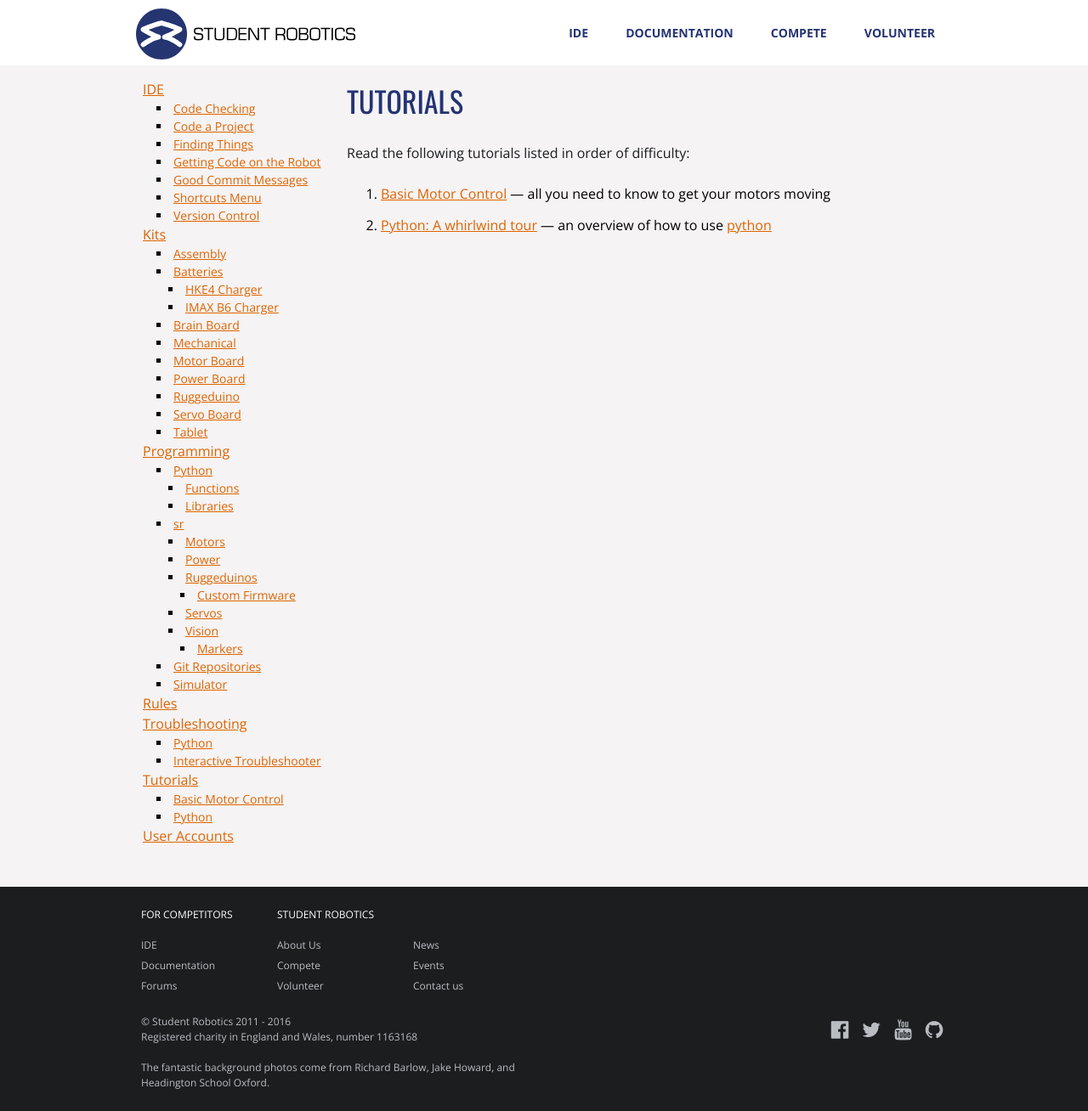
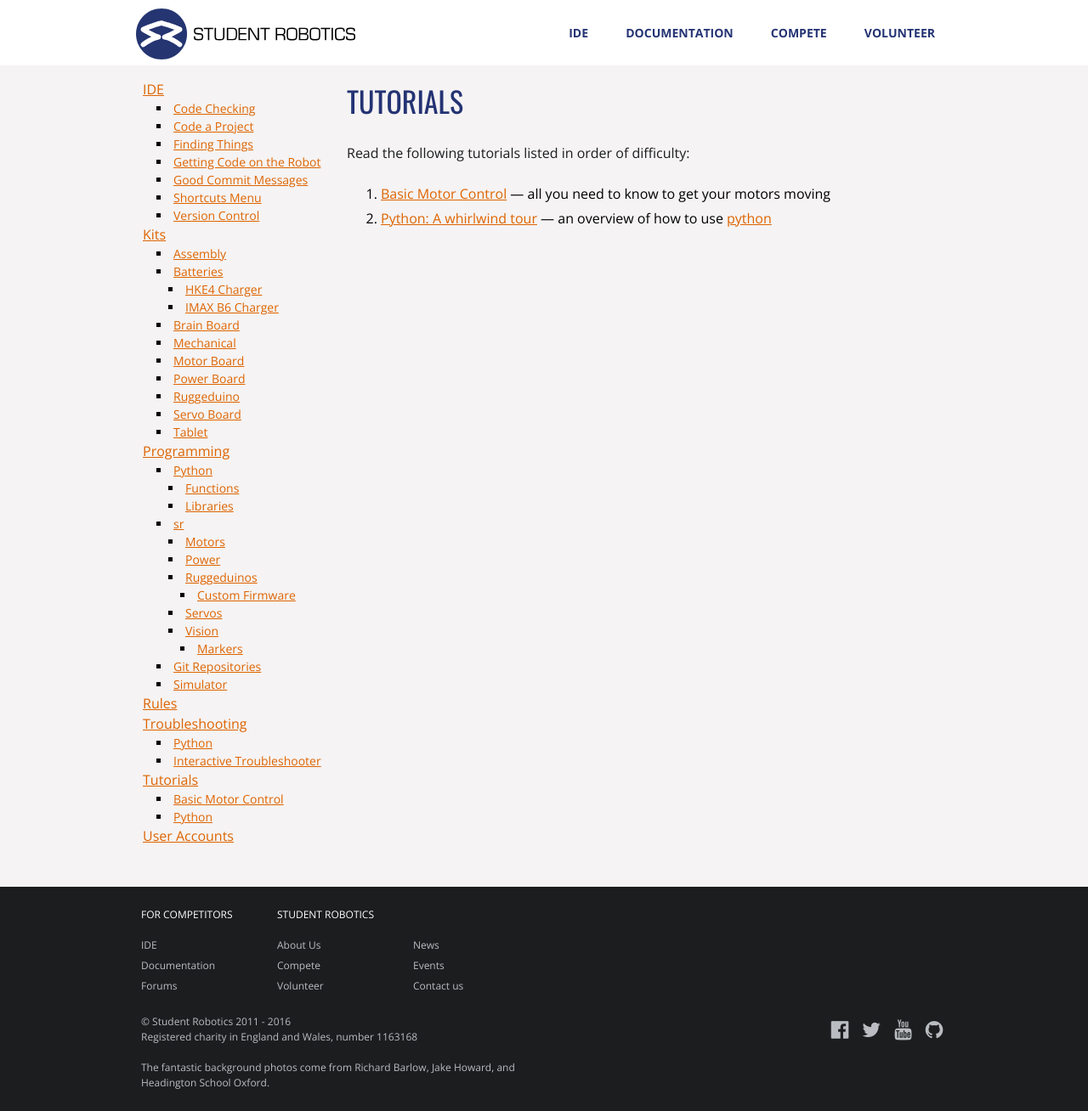
Before and after one commit to srobo/docs, a Jekyll site: the page built from tutorials/index.md, in a window 1280 px wide. Shown: the whole page at 85% size. Built offline with Jekyll 4.4.1, drawn with Linux system fonts in a browser that asks for light colours; nearby versions of some CDN libraries; comment, search, counter and statistics services are not loaded.

Commit message:
Compress lists a bit
Change-Id: Iaeafbafefbe2b18b346252b441e9af73da4aa234

```diff
--- a/_sass/docs.scss
+++ b/_sass/docs.scss
@@ -88,7 +88,7 @@
     margin: 1.2em 0 1.2em 40px;
 
     li {
-      margin: 0.8em 0;
+      margin: 0.3em 0;
     }
   }
 
```
